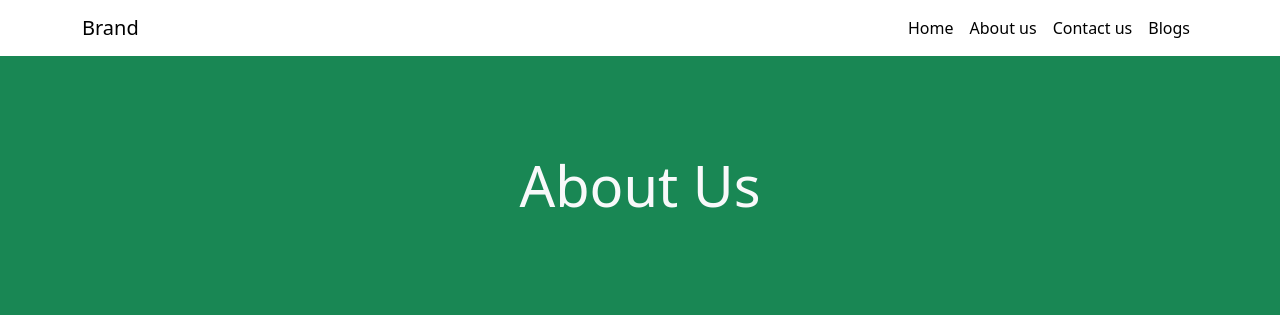
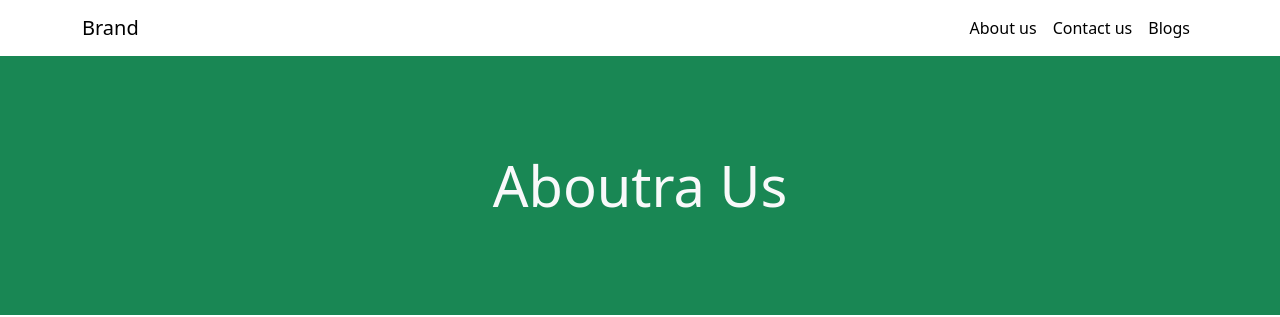
Before and after one commit to anupammo/mpreactjs, a React (Create React App) app: page /mpreactjs/about in a window 1280 px wide. Shown: the top 317 px of the page. Built offline with nearby package versions, Linux system fonts and the light colour scheme.

Commit message:
140520240209am

```diff
--- a/src/components/Cards.js
+++ b/src/components/Cards.js
@@ -12,7 +12,7 @@ const Cards = () => {
                                 <div className="card-body">
                                     <h5 className="card-title">Homepage</h5>
                                     <p className="card-text">Some quick example text to build on the card title and make up the bulk of the card's content.</p>
-                                    <Link className='stretched-link' to="./">Explore the Homepage</Link>
+                                    <Link className='stretched-link' to="../">Explore the Homepage</Link>
                                 </div>
                             </div>
                         </div>
@@ -22,7 +22,7 @@ const Cards = () => {
                                 <div className="card-body">
                                     <h5 className="card-title">About us</h5>
                                     <p className="card-text">Some quick example text to build on the card title and make up the bulk of the card's content.</p>
-                                    <Link className='stretched-link' to="./about">Know more about us</Link>
+                                    <Link className='stretched-link' to="../about">Know more about us</Link>
                                 </div>
                             </div>
                         </div>
@@ -32,7 +32,7 @@ const Cards = () => {
                                 <div className="card-body">
                                     <h5 className="card-title">Contact us</h5>
                                     <p className="card-text">Some quick example text to build on the card title and make up the bulk of the card's content.</p>
-                                    <Link className='stretched-link' to="./contact">Contact us now</Link>
+                                    <Link className='stretched-link' to="../contact">Contact us now</Link>
                                 </div>
                             </div>
                         </div>
--- a/src/components/Navbar.js
+++ b/src/components/Navbar.js
@@ -11,9 +11,6 @@ const Navbar = () => {
           </button>
           <div className="collapse navbar-collapse" id="navbarSupportedContent">
             <ul className="navbar-nav ms-auto mb-2 mb-lg-0">
-              <li className="nav-item">
-                <Link className="nav-link active" to="./">Home</Link>
-              </li>
               <li className="nav-item">
                 <Link className="nav-link active" to="./about">About us</Link>
               </li>
--- a/src/index.js
+++ b/src/index.js
@@ -11,9 +11,9 @@ import reportWebVitals from './reportWebVitals';
 
 export default function App() {
   return (
-    <BrowserRouter>
+    <BrowserRouter basename="/mpreactjs">
       <Routes>
-        <Route path="mpreactjs/" element={<Layout />}>
+        <Route path="/" element={<Layout />}>
           <Route index element={<Home />} />
           <Route path="about" element={<About />} />
           <Route path="contact" element={<Contact />} />
--- a/src/pages/About.js
+++ b/src/pages/About.js
@@ -7,7 +7,7 @@ const About = () => {
         <div className="container">
           <div className="row">
             <div className="col-12">
-              <h1 className="lead text-center text-light display-4 py-5 my-5">About Us</h1>
+              <h1 className="lead text-center text-light display-4 py-5 my-5">Aboutra Us</h1>
             </div>
           </div>
         </div>
```
